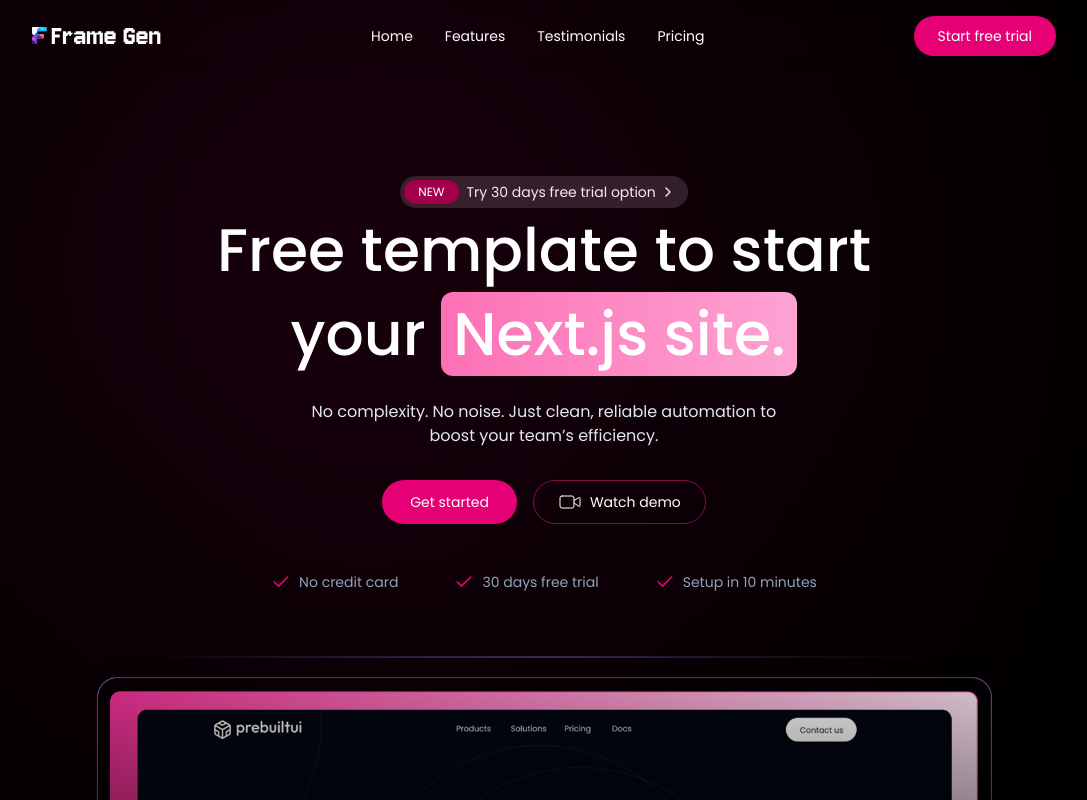
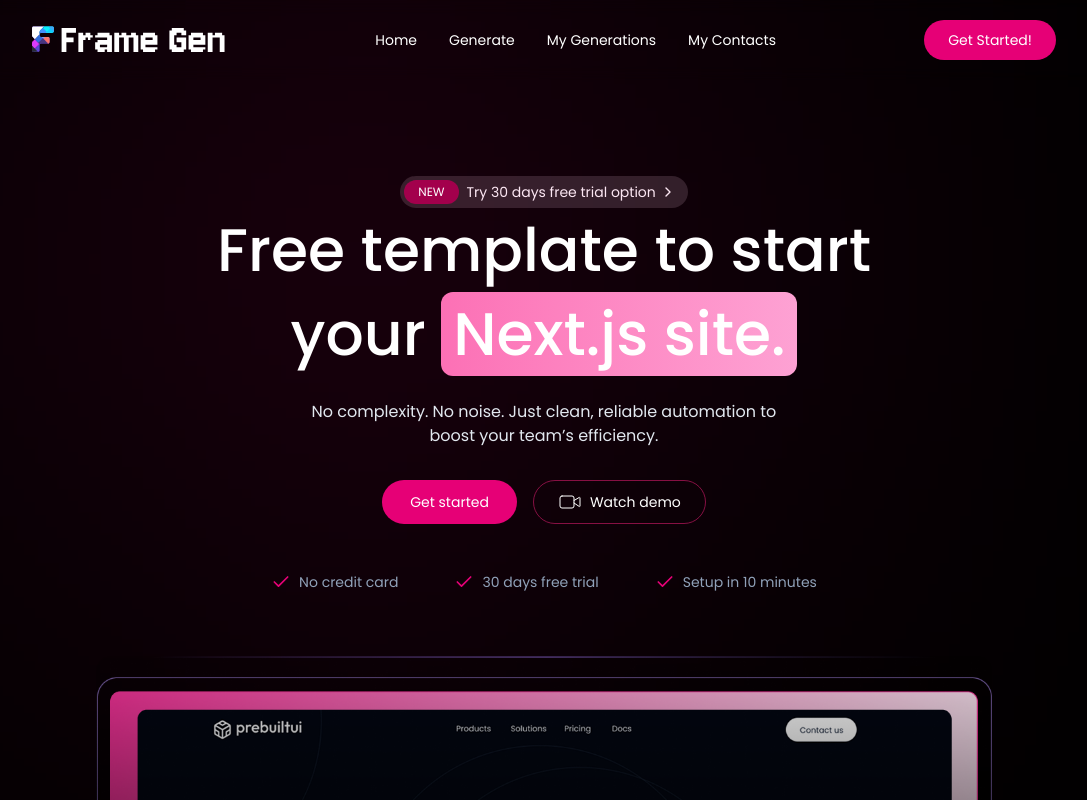
Before and after one commit to 0dux/FrameGen, a React (Vite) app in the folder client/: page / in a window 1280 px wide. Shown: the top 800 px of the page, without its empty margins (96-1183 px from the left). Built offline with nearby package versions, Linux system fonts and the light colour scheme.

Commit message:
Navbar complete

```diff
--- a/client/src/components/Navbar.tsx
+++ b/client/src/components/Navbar.tsx
@@ -1,14 +1,12 @@
 import { MenuIcon, XIcon } from "lucide-react";
 import { motion } from "motion/react";
 import { useState } from "react";
-import { Link, NavLink } from "react-router-dom";
-import { navlinks } from "../data/navlinks";
-import type { INavLink } from "../types";
+import { Link, useNavigate } from "react-router-dom";
 import SvgLogo from "./SvgLogo";
 
 export default function Navbar() {
   const [isOpen, setIsOpen] = useState(false);
-
+  const navigate = useNavigate();
   return (
     <>
       <motion.nav
@@ -21,25 +19,43 @@
         <Link to={"/"}>
           <SvgLogo
             className={
-              "h-8 w-fit hover:scale-105 transition duration-500 overflow-hidden"
+              "h-12 w-auto active:scale-95 transition-all duration-200"
             }
           />
         </Link>
 
         <div className="hidden md:flex items-center gap-8 transition duration-500">
-          {navlinks.map((link: INavLink) => (
-            <NavLink
-              key={link.name}
-              to={link.href}
-              className="hover:text-pink-500 transition"
-            >
-              {link.name}
-            </NavLink>
-          ))}
+          <Link
+            to={"/"}
+            className="hover:text-pink-500 hover:font-medium active:scale-95 transition-all duration-200 overflow-hidden"
+          >
+            Home
+          </Link>
+          <Link
+            to={"/generate"}
+            className="hover:text-pink-500 hover:font-medium active:scale-95 transition-all duration-200 overflow-hidden"
+          >
+            Generate
+          </Link>
+          <Link
+            to={"/my-generation"}
+            className="hover:text-pink-500 hover:font-medium active:scale-95 transition-all duration-200 overflow-hidden"
+          >
+            My Generations
+          </Link>
+          <Link
+            to={"#"}
+            className="hover:text-pink-500 hover:font-medium active:scale-95 transition-all duration-200 overflow-hidden"
+          >
+            My Contacts
+          </Link>
         </div>
 
-        <button className="hidden md:block px-6 py-2.5 bg-pink-600 hover:bg-pink-700 active:scale-95 transition-all rounded-full">
-          Start free trial
+        <button
+          onClick={() => navigate("/login")}
+          className="hidden md:block px-6 py-2.5 bg-pink-600 hover:bg-pink-700 active:scale-95 transition-all rounded-full"
+        >
+          Get Started!
         </button>
         <button onClick={() => setIsOpen(true)} className="md:hidden">
           <MenuIcon size={26} className="active:scale-90 transition" />
@@ -51,15 +67,41 @@
           isOpen ? "translate-x-0" : "-translate-x-full"
         }`}
       >
-        {navlinks.map((link: INavLink) => (
-          <NavLink
-            key={link.name}
-            to={link.href}
-            onClick={() => setIsOpen(false)}
-          >
-            {link.name}
-          </NavLink>
-        ))}
+        <Link
+          onClick={() => setIsOpen(false)}
+          to={"/"}
+          className="hover:text-pink-500 hover:font-medium active:scale-95 transition-all duration-200 overflow-hidden"
+        >
+          Home
+        </Link>
+        <Link
+          onClick={() => setIsOpen(false)}
+          to={"/generate"}
+          className="hover:text-pink-500 hover:font-medium active:scale-95 transition-all duration-200 overflow-hidden"
+        >
+          Generate
+        </Link>
+        <Link
+          onClick={() => setIsOpen(false)}
+          to={"/my-generation"}
+          className="hover:text-pink-500 hover:font-medium active:scale-95 transition-all duration-200 overflow-hidden"
+        >
+          My Generations
+        </Link>
+        <Link
+          onClick={() => setIsOpen(false)}
+          to={"#"}
+          className="hover:text-pink-500 hover:font-medium active:scale-95 transition-all duration-200 overflow-hidden"
+        >
+          My Contacts
+        </Link>
+        <Link
+          onClick={() => setIsOpen(false)}
+          to={"/login"}
+          className="hover:text-pink-500 hover:font-medium active:scale-95 transition-all duration-200 overflow-hidden"
+        >
+          Login
+        </Link>
         <button
           onClick={() => setIsOpen(false)}
           className="active:ring-3 active:ring-white aspect-square size-10 p-1 items-center justify-center bg-pink-600 hover:bg-pink-700 transition text-white rounded-md flex"
--- a/client/src/data/navlinks.ts
+++ /dev/null
@@ -1,8 +0,0 @@
-import type { INavLink } from "../types";
-
-export const navlinks: INavLink[] = [
-    { name: "Home", href: "/" },
-    { name: "Features", href: "#features" },
-    { name: "Testimonials", href: "#testimonials" },
-    { name: "Pricing", href: "#pricing" },
-];
```
